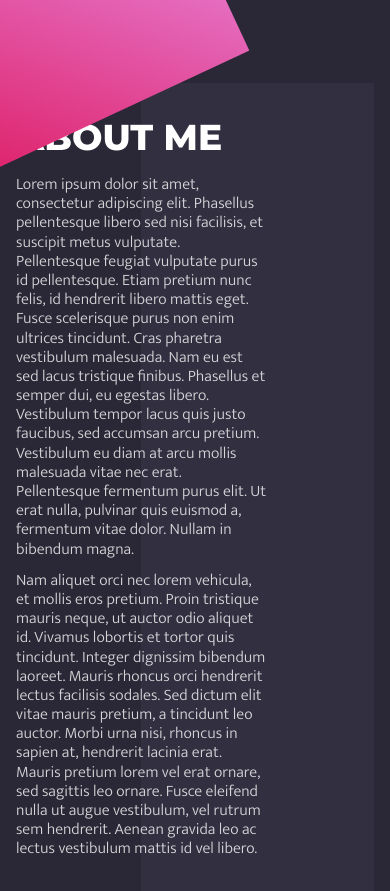
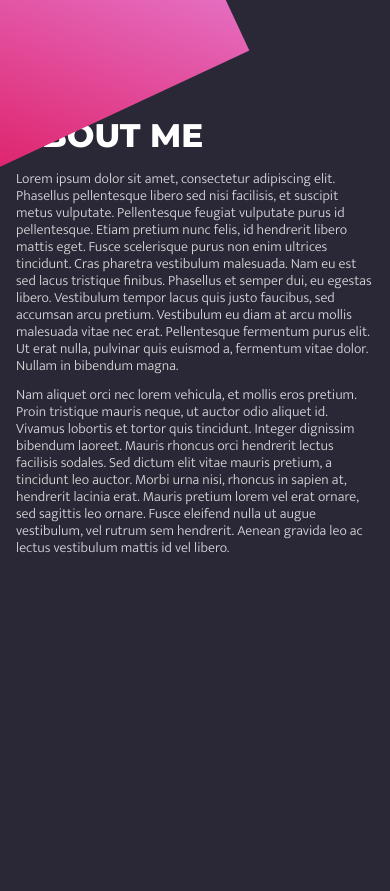
Before and after one commit to Szaroslav/my-portfolio, a website built with webpack: page src/template.html in a window 390 px wide. Shown: the part 761-1652 px from the top of the page. After the commit the page ends 1350 px from the top, so only its background shows below. Built offline with nearby package versions, Linux system fonts and the light colour scheme; what parallax-js would draw is missing.

Commit message:
Responsive changes, clamp container width

```diff
--- a/src/scss/_about.scss
+++ b/src/scss/_about.scss
@@ -48,4 +48,20 @@
     .portfolio-heading {
         margin-bottom: 1rem;
     }
+
+    @media screen and (max-width: 1279px) {
+        .about__content {
+            width: 80%;
+        }
+    }
+
+    @media screen and (max-width: 768px) {
+        .about__content {
+            width: 100%;
+        }
+
+        .about__rect {
+            display: none;
+        }
+    }
 }
--- a/src/scss/_portfolio.scss
+++ b/src/scss/_portfolio.scss
@@ -3,12 +3,15 @@
 @use 'responsive';
 
 .portfolio-heading {
-    font: 800 2.25rem fonts.$main-font;
+    font-family: fonts.$main-font;
+    @include responsive.f-font-size(32px, 48px);
+    font-weight: 800;
     text-transform: uppercase;
 }
 
 .portfolio-text {
     margin: 0.75rem 0;
+    @include responsive.f-font-size(14px, 18px);
     font-weight: 300;
     line-height: 1.2;
 }
--- a/src/scss/_responsive.scss
+++ b/src/scss/_responsive.scss
@@ -3,6 +3,7 @@
 /* =============== Responsive containers =============== */
 .container {
     width: 100%;
+    max-width: 1536px;
     margin-left: auto;
     margin-right: auto;
     padding-left: 16px;
```
Also changed, not shown: dist/main.css.
